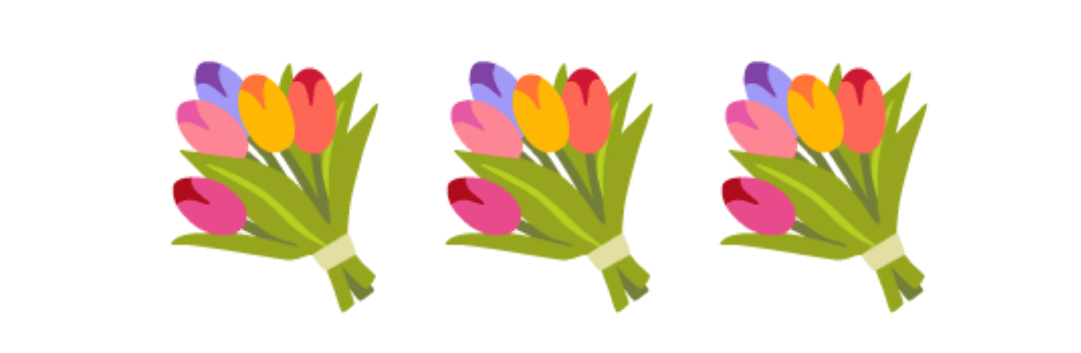
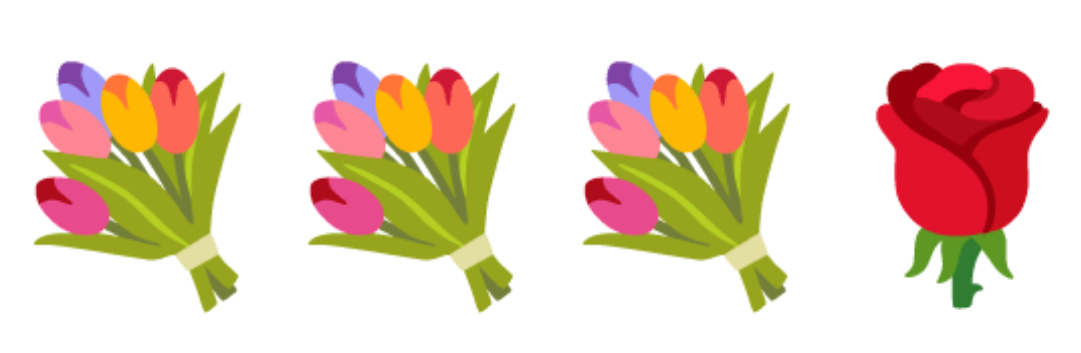
Before and after one commit to rex16/lay, a plain HTML site: page index.html in a window 1280 px wide. Shown: the part 213-566 px from the top of the page, without its empty margins (91-1172 px from the left). Drawn offline with Linux system fonts and the light colour scheme.

Commit message:
Update index.html

```diff
--- a/index.html
+++ b/index.html
@@ -23,6 +23,6 @@
     </style>
   </head>
   <body>
-    <div class="emoji" role="img" aria-label="玫瑰">💐💐💐</div>
+    <div class="emoji" role="img" aria-label="玫瑰">💐💐💐🌹</div>
   </body>
 </html>
```
